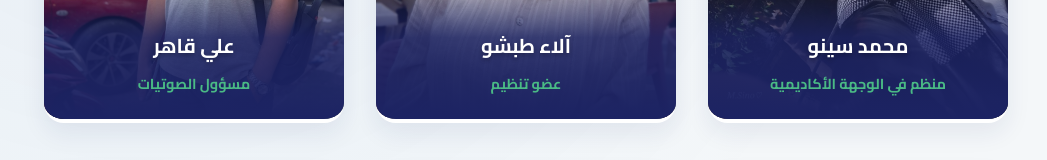
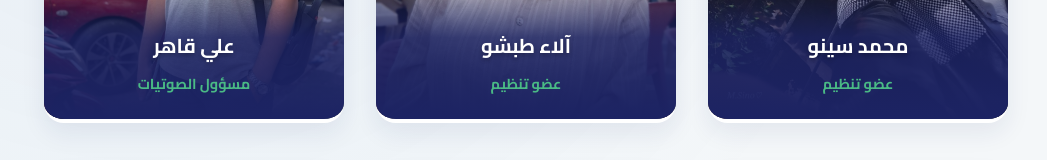
Before and after one commit to Hasan-Zaher/IT_team, a React (Vite) app: page / in a window 1280 px wide. Shown: the part 5737-5897 px from the top of the page, without its empty margins (114-1161 px from the left). Built offline with nearby package versions, Linux system fonts and the light colour scheme.

Commit message:
edit data

```diff
--- a/src/App.jsx
+++ b/src/App.jsx
@@ -119,7 +119,7 @@ const softwarePresenters = [
     name: "حسن زاهر",
     role: "مهندس برميجات",
     image: "/images/hasan-zaher.jpg",
-    bio: "   خريج كلية الهندسة المعلوماتية تخصص هندسة البرمجيات. مبرمج Full Stack ",
+    bio: "   خريج كلية الهندسة المعلوماتية تخصص هندسة البرمجيات, مبرمج Full Stack, خبرة 3 سنوات في مجال العمل",
     socials: {
       instagram: "https://www.instagram.com/hasan.zaher.6",
       facebook: "https://www.facebook.com/share/1CKbkVx5bJ/",
@@ -169,7 +169,7 @@ const networks = [
     name: "أسعد عيدو",
     role: "عضو يقدم عرض في قسم الشبكات",
     image: "/images/asaad-eido.jpg",
-    bio: "مختص في الأمن السيبراني - يعمل لدى شركة.",
+    bio: "مختص في الأمن السيبراني -   خبرة سنتين في مجال العمل  .",
     socials: {
       linkedin: "https://www.linkedin.com/in/asaad-eido-515b20273",
     },
@@ -207,7 +207,7 @@ const organizers = [
   {
     id: 14,
     name: "محمد سينو",
-    role: "منظم في الوجهة الأكاديمية",
+   role: "عضو تنظيم",
     image: "/images/mohammad-sino.jpg",
     bio: "عضو تنظيمي في وجهتك الأكاديمية لهذا العام، عضو في فريق الهيئة الطلابية، سنة خبرة في الأعمال التطوعية التنظيمية والإعلامية.",
     socials: {
```
